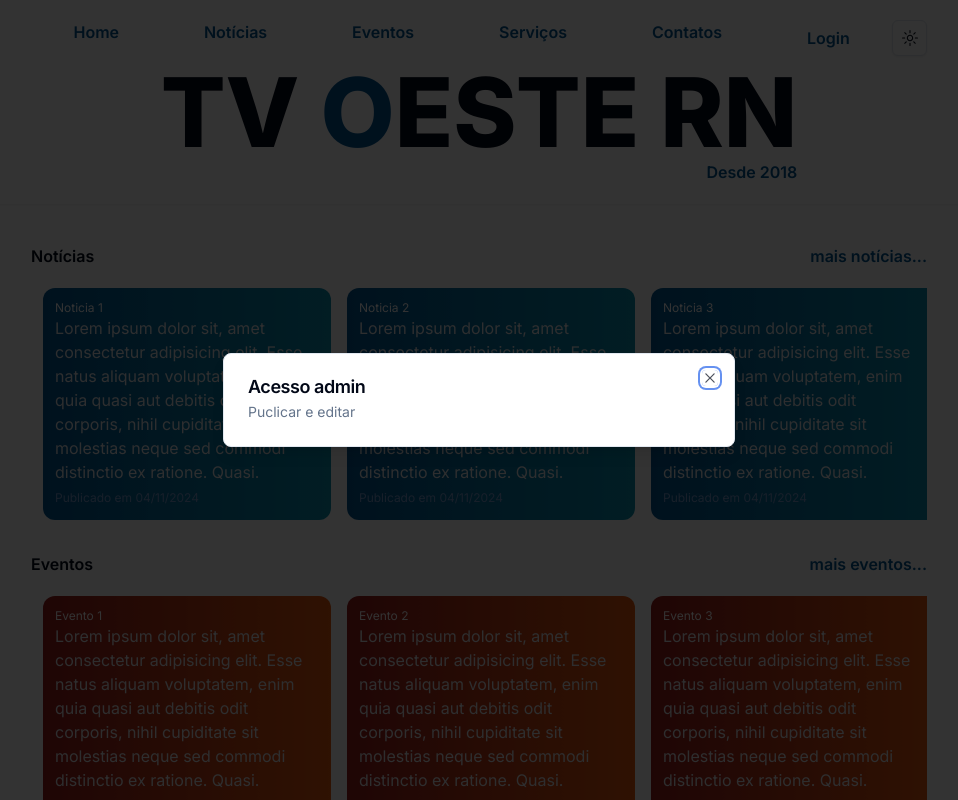
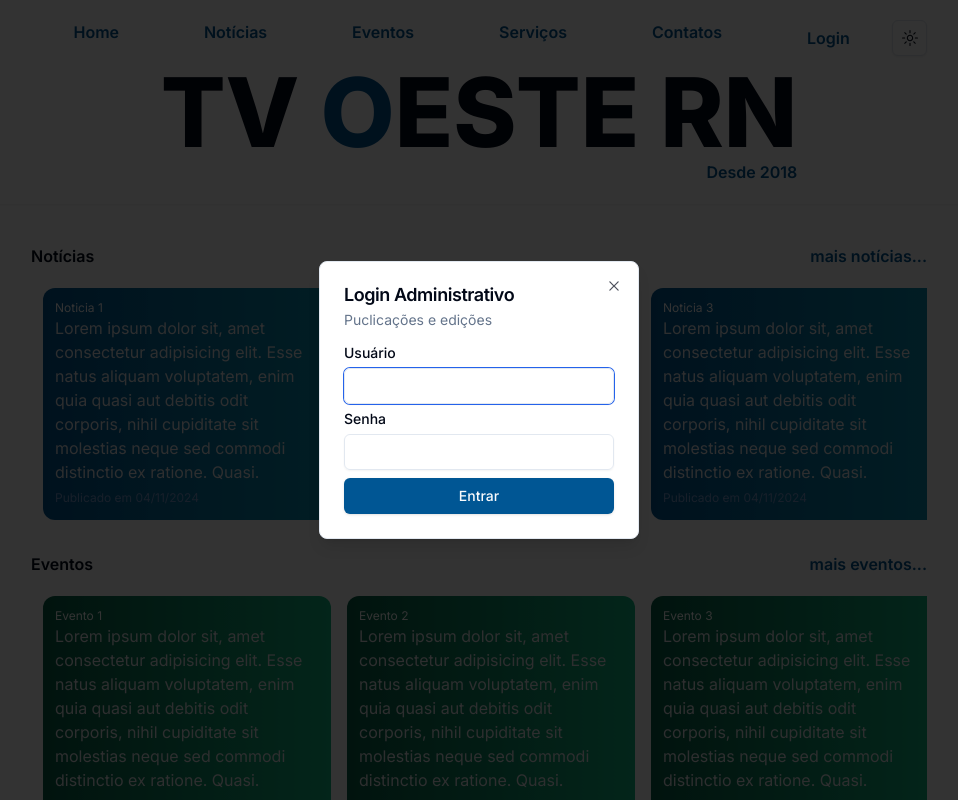
Before and after one commit to HudsonSena/ProjectTvOeste, a Next.js app in the folder tv-oeste-potiguar/: page / in a window 1280 px wide. Both pictures are taken after a click on the button "Login". Shown: the top 800 px of the page, without its empty margins (161-1119 px from the left). Built offline with nearby package versions, Linux system fonts and the light colour scheme.

Commit message:
update tests and style dialog login

```diff
--- a/tv-oeste-potiguar/package.json
+++ b/tv-oeste-potiguar/package.json
@@ -12,6 +12,7 @@
     "@radix-ui/react-dialog": "^1.1.2",
     "@radix-ui/react-dropdown-menu": "^2.1.2",
     "@radix-ui/react-icons": "^1.3.0",
+    "@radix-ui/react-label": "^2.1.0",
     "@radix-ui/react-slot": "^1.1.0",
     "@tailwindcss/typography": "^0.5.10",
     "class-variance-authority": "^0.7.0",
--- a/tv-oeste-potiguar/src/app/_components/cardEvents.tsx
+++ b/tv-oeste-potiguar/src/app/_components/cardEvents.tsx
@@ -1,6 +1,6 @@
 export function CardEvent({ name }) {
   return (
-    <div className="p-3 bg-gradient-to-r from-red-800 to-orange-600 rounded-xl">
+    <div className="p-3 bg-gradient-to-r from-emerald-800 to-emerald-500 rounded-xl">
       <h1 className="text-primary text-white text-xs">{name}</h1>
       <p className="text-gray-200">
         Lorem ipsum dolor sit, amet consectetur adipisicing elit. Esse natus
--- a/tv-oeste-potiguar/src/app/_components/dialogLogin.tsx
+++ b/tv-oeste-potiguar/src/app/_components/dialogLogin.tsx
@@ -1,3 +1,4 @@
+import { Button } from "@/components/ui/button";
 import {
     Dialog,
     DialogContent,
@@ -6,18 +7,27 @@
     DialogTitle,
     DialogTrigger,
 } from "@/components/ui/dialog";
+import { Input } from "@/components/ui/input";
+import { Label } from "@/components/ui/label";
 
 export function DialogLogin() {
     return (
         <Dialog>
             <DialogTrigger>Login</DialogTrigger>
-            <DialogContent>
+            <DialogContent className="w-80">
                 <DialogHeader>
-                    <DialogTitle>Acesso admin</DialogTitle>
+                    <DialogTitle>Login Administrativo</DialogTitle>
                     <DialogDescription>
-                        Puclicar e editar
+                        Puclicações e edições
                     </DialogDescription>
                 </DialogHeader>
+                <form className="flex flex-col gap-2">
+                    <Label htmlFor="inputUser">Usuário</Label>
+                    <Input id="inputUser" type="text" />
+                    <Label htmlFor="inputPassword">Senha</Label>
+                    <Input id="inputPassword" type="password" />
+                    <Button type="submit">Entrar</Button>
+                </form>
             </DialogContent>
         </Dialog>
     )
--- a/tv-oeste-potiguar/src/app/_components/header.tsx
+++ b/tv-oeste-potiguar/src/app/_components/header.tsx
@@ -78,6 +78,7 @@
           <h1 className="font-extrabold text-8xl">
             TV <span className="text-primary">O</span>ESTE RN
           </h1>
+
           <div className="flex justify-end items-center gap-3">
             <p className="font-semibold text-primary ">Desde 2018</p>
           </div>
--- /dev/null
+++ b/tv-oeste-potiguar/src/components/ui/input.tsx
@@ -0,0 +1,22 @@
+import * as React from "react"
+
+import { cn } from "@/lib/utils"
+
+const Input = React.forwardRef<HTMLInputElement, React.ComponentProps<"input">>(
+  ({ className, type, ...props }, ref) => {
+    return (
+      <input
+        type={type}
+        className={cn(
+          "flex h-9 w-full rounded-md border border-input bg-transparent px-3 py-1 text-base shadow-sm transition-colors file:border-0 file:bg-transparent file:text-sm file:font-medium file:text-foreground placeholder:text-muted-foreground focus-visible:outline-none focus-visible:ring-1 focus-visible:ring-ring disabled:cursor-not-allowed disabled:opacity-50 md:text-sm",
+          className
+        )}
+        ref={ref}
+        {...props}
+      />
+    )
+  }
+)
+Input.displayName = "Input"
+
+export { Input }
--- /dev/null
+++ b/tv-oeste-potiguar/src/components/ui/label.tsx
@@ -0,0 +1,26 @@
+"use client"
+
+import * as React from "react"
+import * as LabelPrimitive from "@radix-ui/react-label"
+import { cva, type VariantProps } from "class-variance-authority"
+
+import { cn } from "@/lib/utils"
+
+const labelVariants = cva(
+  "text-sm font-medium leading-none peer-disabled:cursor-not-allowed peer-disabled:opacity-70"
+)
+
+const Label = React.forwardRef<
+  React.ElementRef<typeof LabelPrimitive.Root>,
+  React.ComponentPropsWithoutRef<typeof LabelPrimitive.Root> &
+    VariantProps<typeof labelVariants>
+>(({ className, ...props }, ref) => (
+  <LabelPrimitive.Root
+    ref={ref}
+    className={cn(labelVariants(), className)}
+    {...props}
+  />
+))
+Label.displayName = LabelPrimitive.Root.displayName
+
+export { Label }
--- a/tv-oeste-potiguar/tailwind.config.ts
+++ b/tv-oeste-potiguar/tailwind.config.ts
@@ -9,6 +9,9 @@
 	],
 	theme: {
 		extend: {
+			backgroundImage: {
+				'myImage': "url(../../src/assets/images/image.png)"
+			},
 			colors: {
 				background: 'hsl(var(--background))',
 				foreground: 'hsl(var(--foreground))',
```
Also changed, not shown: tv-oeste-potiguar/src/app/page.tsx (+7 -1 lines), tv-oeste-potiguar/src/assets/images/image.png (added), 1 other file (tests, documents, lock files or other folders). Lines whose indentation alone changed are shown as unchanged.
